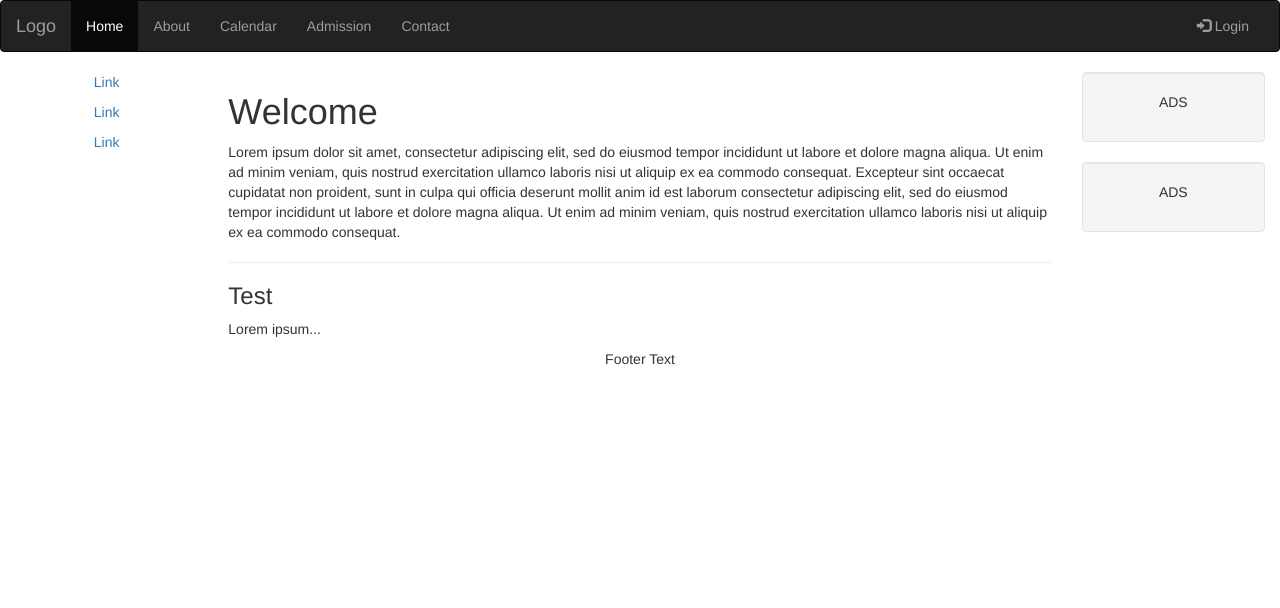
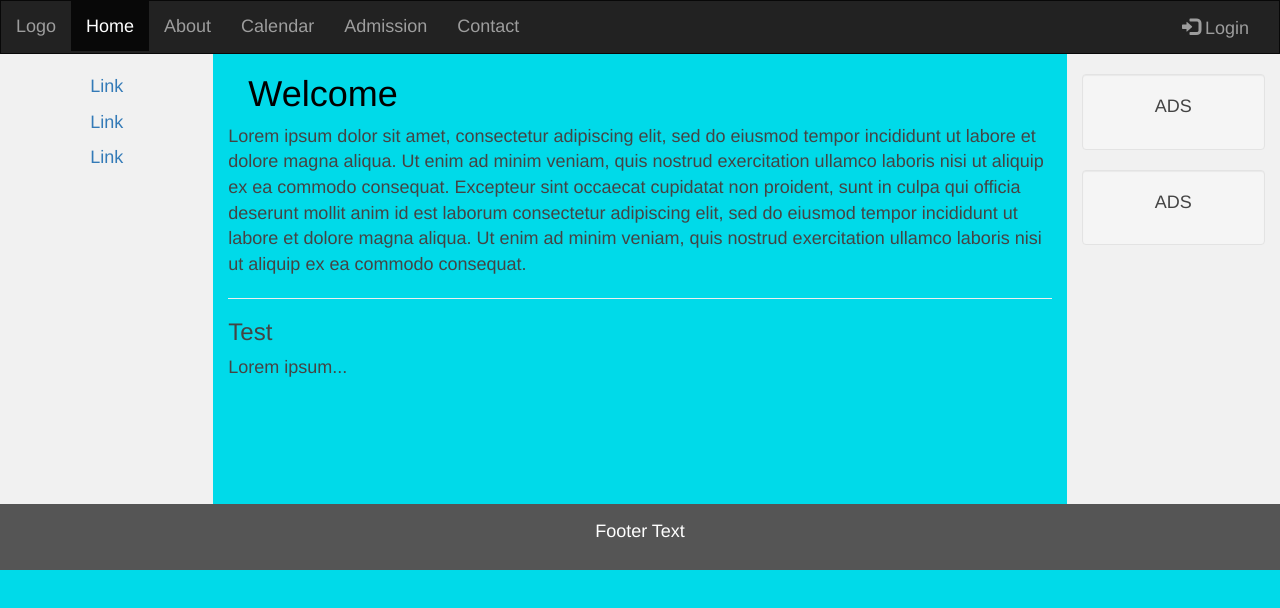
Before and after one commit to Script-Kiddies-LLC/namakprep, a website: page public/about.html in a window 1280 px wide. Drawn offline with nearby package versions, Linux system fonts and the light colour scheme.

Commit message:
blue color background

```diff
--- a/public/about.html
+++ b/public/about.html
@@ -5,6 +5,7 @@
   <script src="js/app.js"></script>
   <!-- Latest compiled and minified CSS -->
   <link rel="stylesheet" href="https://maxcdn.bootstrapcdn.com/bootstrap/3.3.7/css/bootstrap.min.css" integrity="sha384-BVYiiSIFeK1dGmJRAkycuHAHRg32OmUcww7on3RYdg4Va+PmSTsz/K68vbdEjh4u" crossorigin="anonymous">
+  <link rel="stylesheet" href="css/styles.css">
   <meta charset="UTF-8">
   <title>About</title>
 </head>
--- a/public/css/styles.css
+++ b/public/css/styles.css
@@ -4,13 +4,13 @@ body {
 }
 
 h1 {
-    color: yellow;
+    color: black;
     margin-left: 20px;
 }
 /*File that is included in every html page*/
 /* COMMON STYLES */
 body {
-  background-color: #EEE;
+  background-color: #00DAE9;
   color: #444;
   font-size: 18px;
 }
```
Also changed, not shown: public/admission.html (+1 -0 lines), public/calendar.html (+1 -0 lines), public/contact.html (+1 -0 lines).
